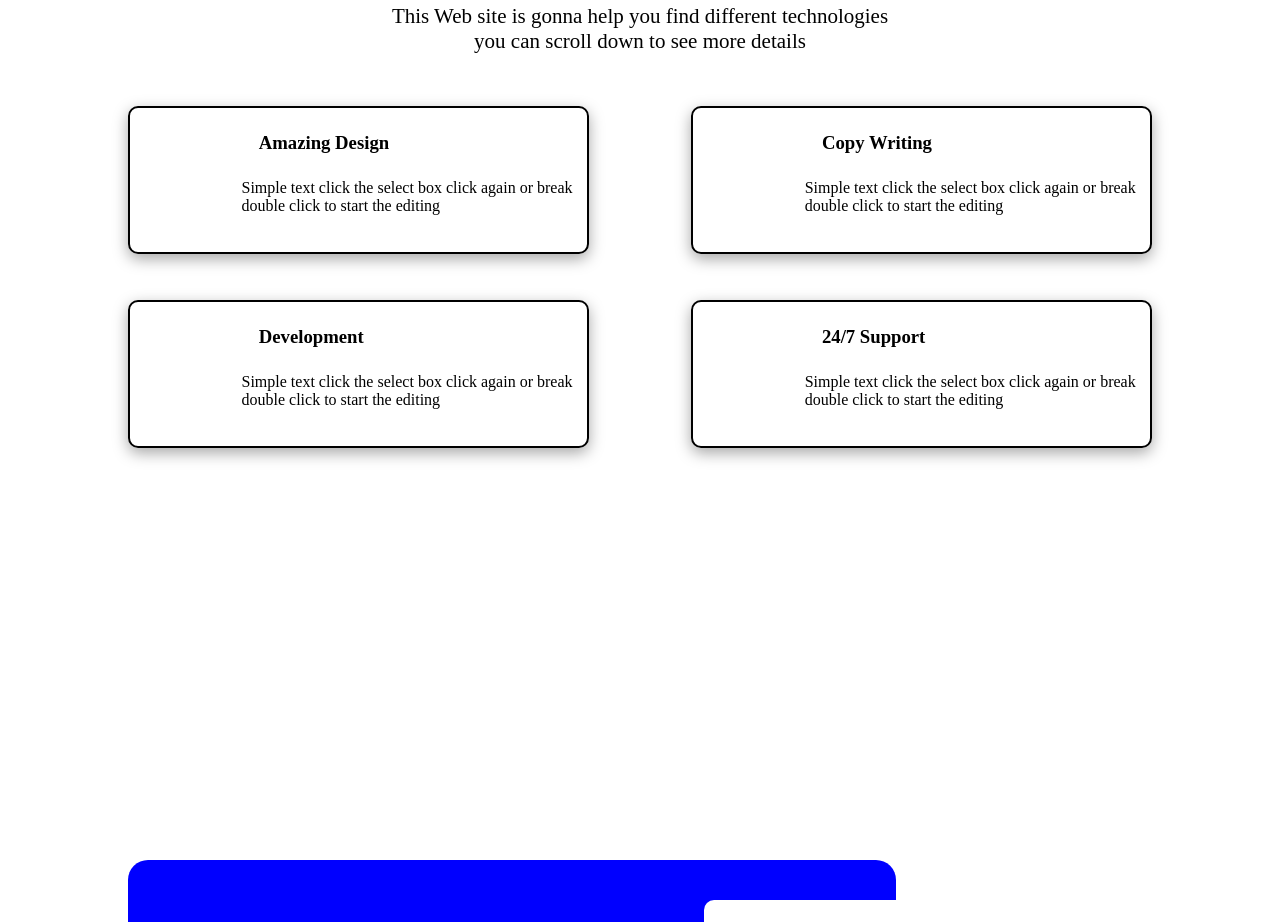
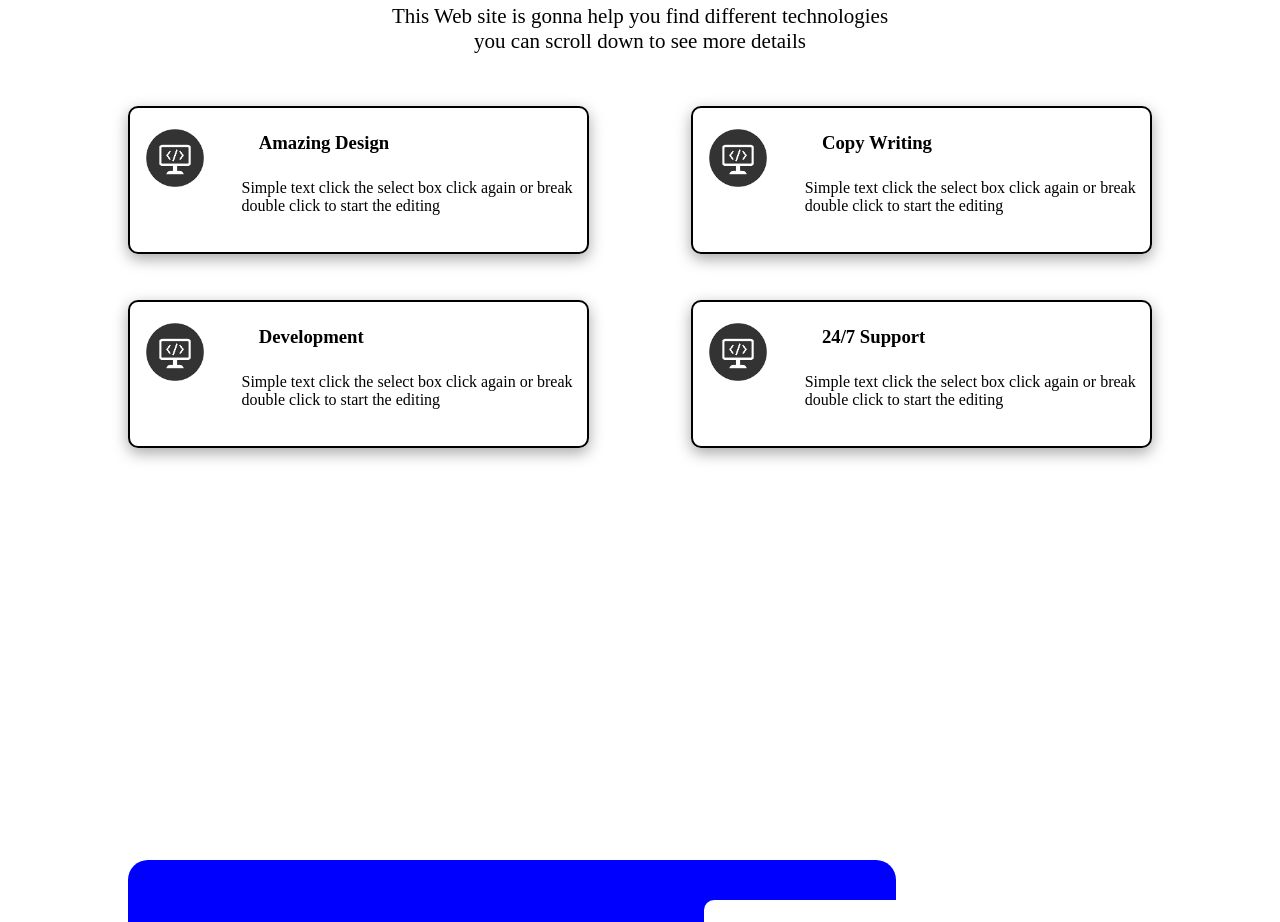
Before and after one commit to lakshmi184/static_website, a plain HTML site: page index.html in a window 1280 px wide. Shown: the part 940-1862 px from the top of the page. Drawn offline with Linux system fonts and the light colour scheme; the site is published under a folder, as on GitHub Pages, so addresses that start at the root find nothing.

Commit message:
Update index.html

```diff
--- a/index.html
+++ b/index.html
@@ -30,7 +30,7 @@
             <div class="child-1">
                 <div class="subChild-1">
                     <div class="img">
-                        <img class="img1" src="/public/icon_page2.png" alt="">
+                        <img class="img1" src="./public/icon_page2.png" alt="">
                     </div>
                     <div class="text">
                         <h3>Amazing Design</h3>
@@ -39,7 +39,7 @@
                 </div>
                 <div class="subChild-2">
                     <div class="img">
-                        <img class="img1" src="/public/icon_page2.png" alt="">
+                        <img class="img1" src="./public/icon_page2.png" alt="">
                     </div>
                     <div class="text">
                         <h3>Copy Writing</h3>
@@ -50,7 +50,7 @@
             <div class="child-2">
                 <div class="subChild-3">
                     <div class="img">
-                        <img class="img1" src="/public/icon_page2.png" alt="">
+                        <img class="img1" src="./public/icon_page2.png" alt="">
                     </div>
                     <div class="text">
                         <h3>Development</h3>
@@ -59,7 +59,7 @@
                 </div>
                 <div class="subChild-4">
                     <div class="img">
-                        <img class="img1" src="/public/icon_page2.png" alt="">
+                        <img class="img1" src="./public/icon_page2.png" alt="">
                     </div>
                     <div class="text">
                         <h3>24/7 Support</h3>
@@ -107,4 +107,5 @@
         <button class="read">Read More</button>
         <button class="contact">CONTACT US</button>
         <div class="pic"></div>
+
     </div>
```
